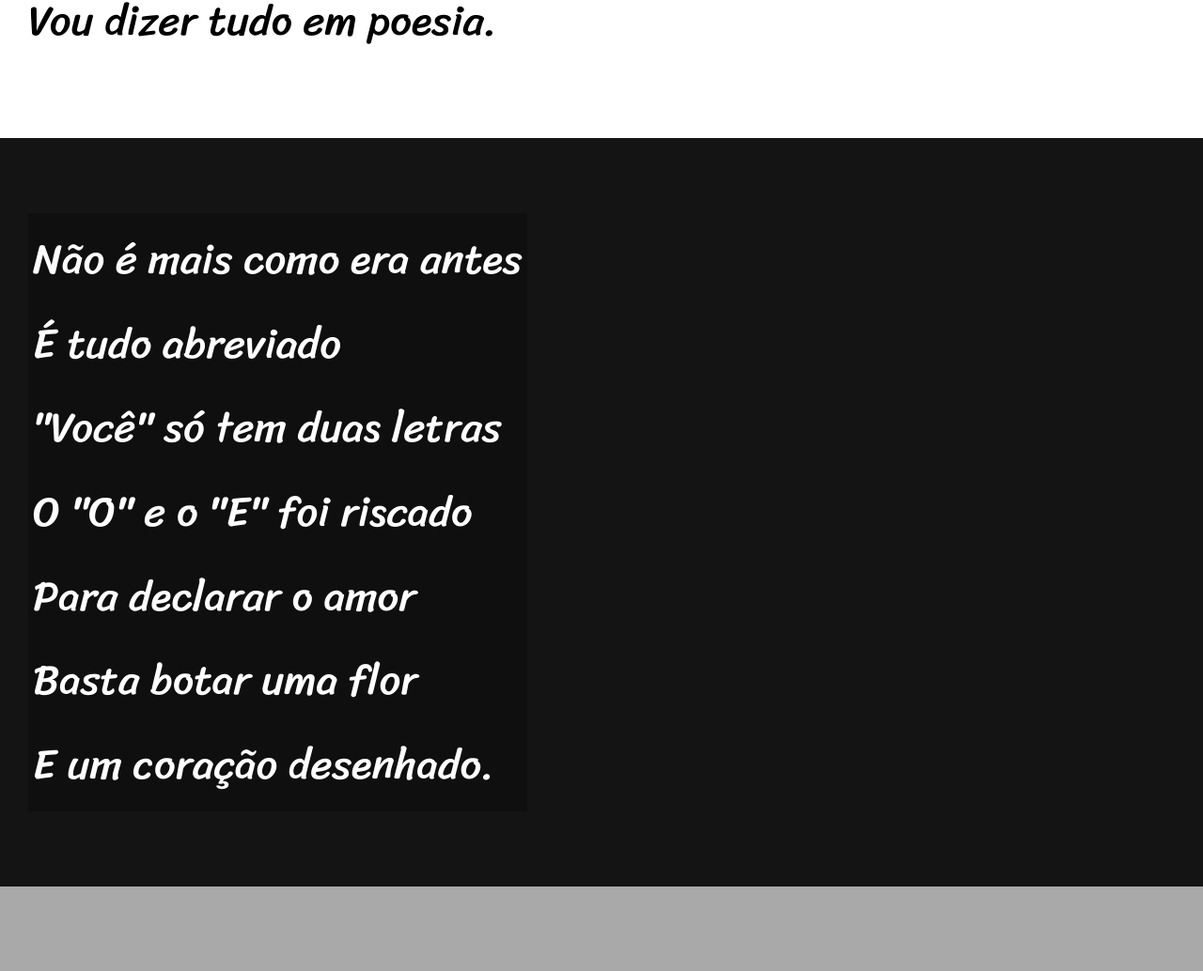
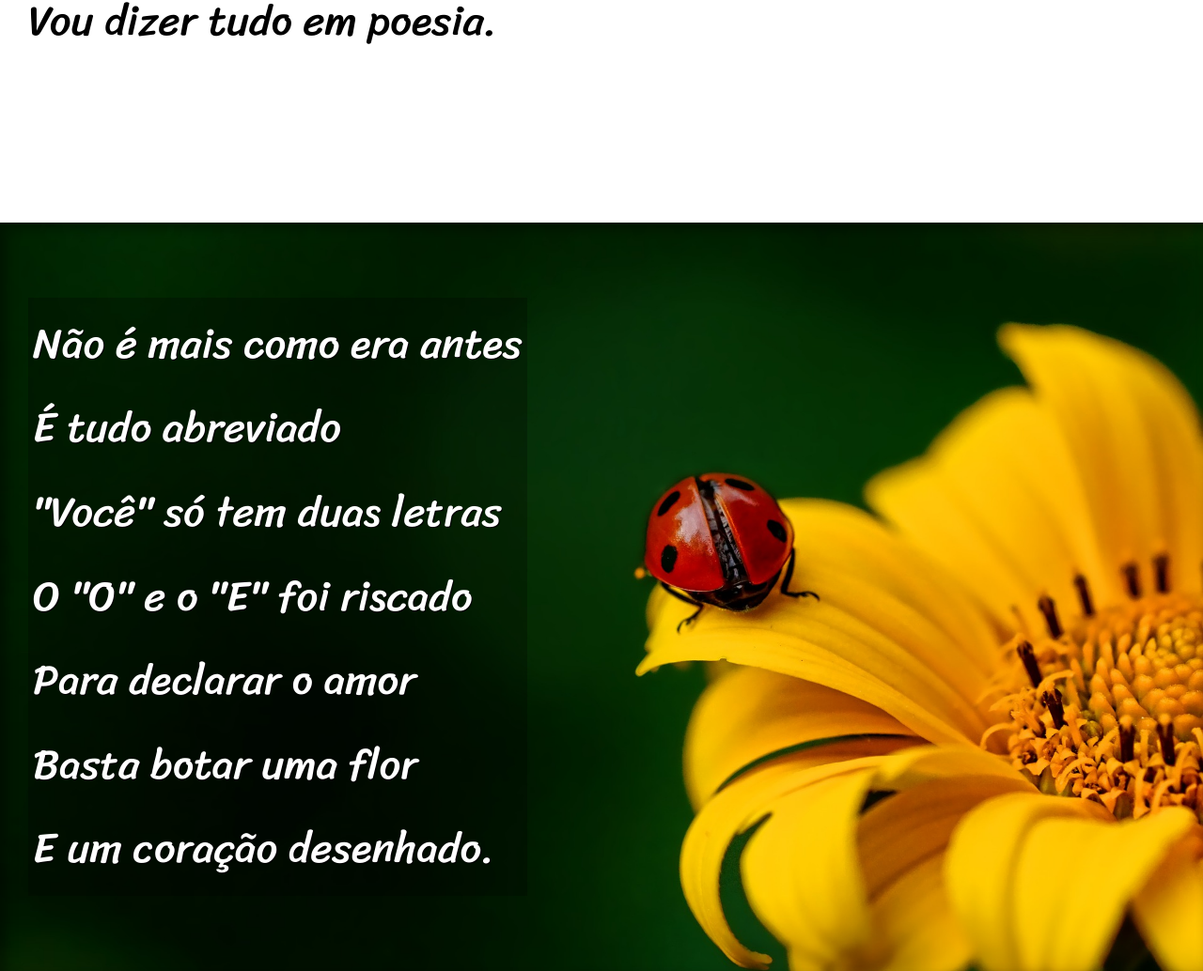
Before and after one commit to Alan-is-coding/html-css, a plain HTML site: page exercicios/desafio12/index.html in a window 1280 px wide. Shown: the part 829-1863 px from the top of the page at 94% size. Drawn offline with Linux system fonts and the light colour scheme.

Commit message:
Projeto finalizado!

```diff
--- a/exercicios/desafio12/estilo/style.css
+++ b/exercicios/desafio12/estilo/style.css
@@ -56,6 +56,10 @@ section{
     font-size: 3.5vw;
 }
 
+section > p{
+    padding-bottom: 2em;
+}
+
 section.normal {
     background-color: white;
     color: black;
@@ -64,14 +68,28 @@ section.normal {
 section.imagem {
     background-color: rgb(20, 20, 20);
     color: white;
+    box-shadow: inset 6px 6px 13px 0px rgba(0, 0, 0, 0.411);
+    background-attachment: fixed;
 }
 
 section.imagem > p{
     display: inline-block;
     padding: 5px;
     background-color: rgba(0, 0, 0, 0.253);
+    text-shadow: 1px 1px 0px black;
 }
 
+section#img01{
+    background-image: url('../imagens/background001.jpg');
+    background-position: right center;
+    background-size: cover;
+
+}
+
+section#img02{
+    background-image: url('../imagens/background002.jpg');
+    background-size: cover;
+}
 
 footer{
     background-color: black;
--- a/exercicios/desafio12/index.html
+++ b/exercicios/desafio12/index.html
@@ -25,7 +25,7 @@
     </section>
 
 
-    <section class="imagem">
+    <section class="imagem" id="img01">
         <p>
             Não é mais como era antes <br>
             É tudo abreviado <br>
@@ -38,7 +38,7 @@
     </section>
 
 
-    <section classe="normal">
+    <section class="normal">
         <p>
             Arroba agora não pesa <br>
             É parte de um endereço <br>
@@ -62,7 +62,7 @@
 
 
 
-    <section class="imagem">
+    <section class="imagem" id="img02">
         <p>
             Tenho saudade das cartas <br>
             Escritas com a própria mão <br>
```
